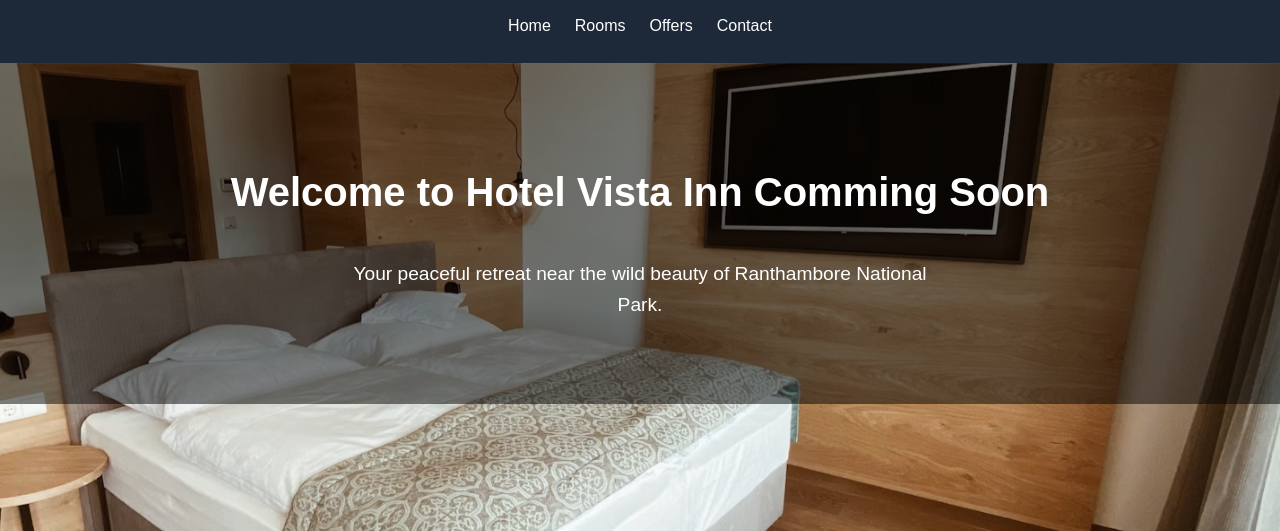
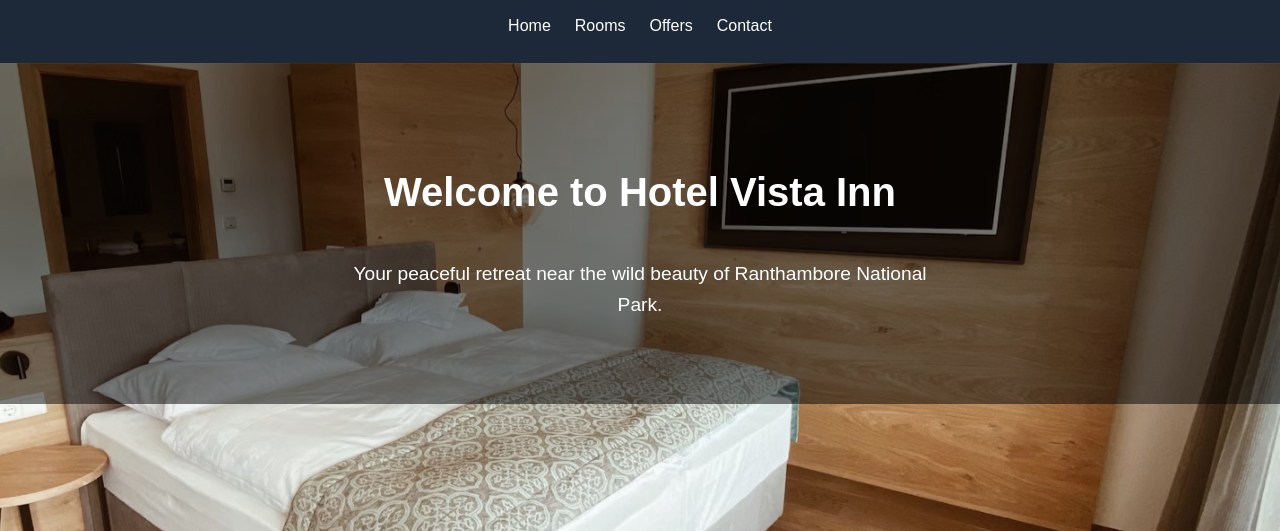
Before and after one commit to ManishGupta1456/Vista-inn, a website: page index.html in a window 1280 px wide. Shown: the part 162-693 px from the top of the page. Drawn offline with nearby package versions, Linux system fonts and the light colour scheme.

Commit message:
Update index.html

```diff
--- a/index.html
+++ b/index.html
@@ -52,7 +52,7 @@
         <img src="images/tiger2.jpg" alt="Suite View" class="slide">
       </div>
       <div class="overlay-text">
-        <h2>Welcome to Hotel Vista Inn Comming Soon</h2>
+        <h2>Welcome to Hotel Vista Inn </h2>
         <p>Your peaceful retreat near the wild beauty of Ranthambore National Park.</p>
       </div>
     </section>
```
